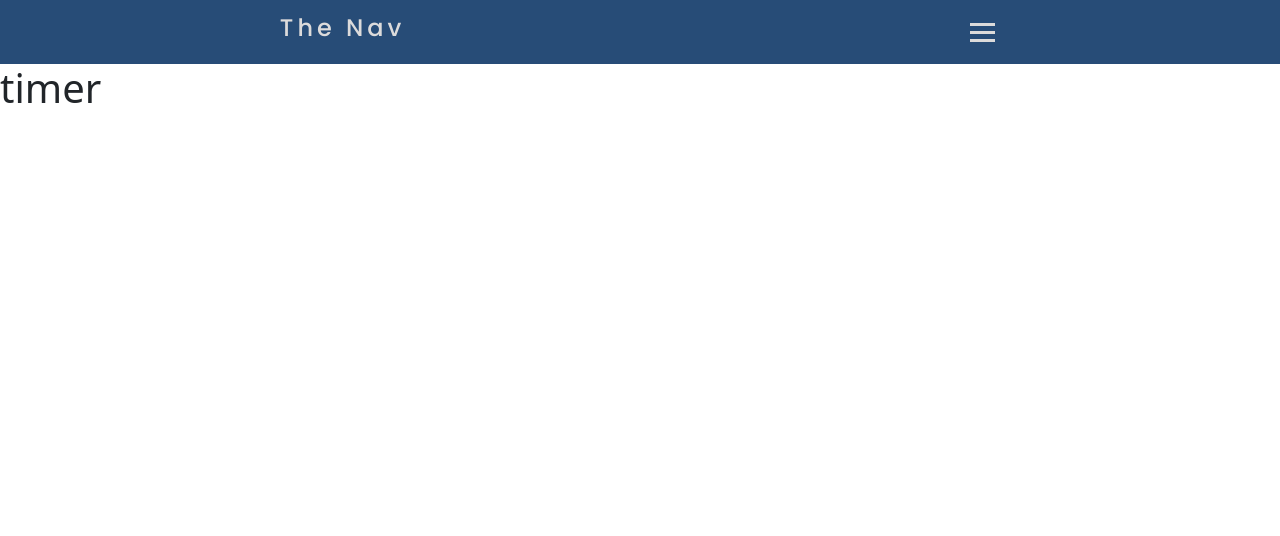
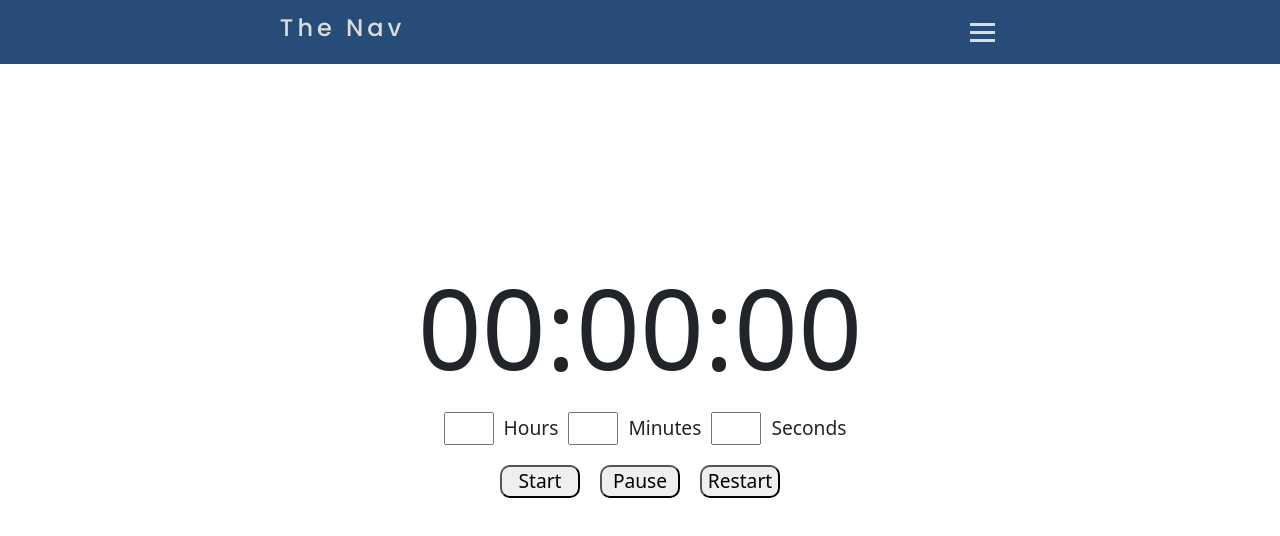
Before and after one commit to Eric-176/Task-Management-Solution, a React (Vite) app: page /timer in a window 1280 px wide. Shown: the top 536 px of the page. Built offline with nearby package versions, Linux system fonts and the light colour scheme.

Commit message:
added timer application

```diff
--- a/src/App.jsx
+++ b/src/App.jsx
@@ -3,6 +3,7 @@ import { Link, Navigate, Route, Routes } from "react-router-dom";
 import NoteApplication from "./notes/NoteApplication.jsx";
 import Settings from "./settings/Settings.tsx";
 import TodoApp from "./todo/TodoApp.tsx";
+import Timer from "./timer/Timer.tsx";
 import { useState, useEffect } from "react";
 
 const navSlide = () => {
@@ -40,11 +41,9 @@ function App() {
     for (let i = 0; i < settings.length; i++) {
       const link = document.getElementById(settings[i].id);
       if (!settings[i].checked) {
-        console.log(settings[i].id);
         link.style.display = "none";
       }
       if (settings[i].checked) {
-        console.log(settings[i].id);
         link.style.display = "block";
       }
     }
@@ -94,7 +93,7 @@ function App() {
         <Route path="/reminders" element={<h1>reminders</h1>}></Route>
         <Route path="/notes/*" element={<NoteApplication />}></Route>
         <Route path="/calendar" element={<h1>calendar</h1>}></Route>
-        <Route path="/timer" element={<h1>timer</h1>}></Route>
+        <Route path="/timer" element={<Timer />}></Route>
         <Route
           path="/settings"
           element={<Settings settings={settings} setSettings={setSettings} />}
--- /dev/null
+++ b/src/timer/Timer.css
@@ -0,0 +1,23 @@
+.TimerApp {
+  font-size: larger;
+  height: 80vh;
+  display: flex;
+  flex-direction: column;
+  align-items: center;
+  justify-content: center;
+}
+
+.TimerApp input {
+  margin: 10px;
+  width: 50px;
+}
+
+.TimerApp .timer .display {
+  font-size: 7rem;
+}
+
+.TimerApp .timerButtons .timerButton {
+  margin: 10px;
+  width: 80px;
+  border-radius: 10px;
+}
--- /dev/null
+++ b/src/timer/Timer.tsx
@@ -0,0 +1,128 @@
+import React, { useEffect, useRef, useState } from "react";
+import "./Timer.css";
+
+function Timer() {
+  const [time, setTime] = useState("00:00:00");
+  const [inputTime, setInputTime] = useState("00:00:00");
+  const timeRemaining = useRef(0);
+  const timerId: any = useRef();
+
+  function handleHours(e: any) {
+    if (!e.target.value) {
+      const newTime = "00" + time.substring(2, 8);
+      setTime(newTime);
+    } else if (e.target.value >= 0 && e.target.value <= 24) {
+      if (e.target.value <= 9) {
+        const newTime = "0" + e.target.value + time.substring(2, 8);
+        setTime(newTime);
+      } else {
+        const newTime = e.target.value + time.substring(2, 8);
+        setTime(newTime);
+      }
+    }
+  }
+
+  function handleMinutes(e: any) {
+    if (!e.target.value) {
+      const newTime = time.substring(0, 3) + "00" + time.substring(5, 8);
+      setTime(newTime);
+    } else if (e.target.value >= 0 && e.target.value <= 60) {
+      if (e.target.value <= 9) {
+        const newTime =
+          time.substring(0, 3) + "0" + e.target.value + time.substring(5, 8);
+        setTime(newTime);
+      } else {
+        const newTime =
+          time.substring(0, 3) + e.target.value + time.substring(5, 8);
+        setTime(newTime);
+      }
+    }
+  }
+
+  function handleSeconds(e: any) {
+    if (!e.target.value) {
+      const newTime = time.substring(0, 6) + "00";
+      setTime(newTime);
+    } else if (e.target.value >= 0 && e.target.value <= 60) {
+      if (e.target.value <= 9) {
+        const newTime = time.substring(0, 6) + "0" + e.target.value;
+        setTime(newTime);
+      } else {
+        const newTime = time.substring(0, 6) + e.target.value;
+        setTime(newTime);
+      }
+    }
+  }
+
+  function handleStart() {
+    setInputTime(time);
+    timeRemaining.current =
+      Number(time.substring(0, 2)) * 60 * 60 +
+      Number(time.substring(3, 5)) * 60 +
+      Number(time.substring(6, 8));
+    timerId.current = setInterval(() => {
+      let hours = String(Math.floor(timeRemaining.current / 60 / 60));
+      let minutes = String(Math.floor((timeRemaining.current % 60) / 60));
+      let seconds = String(Math.floor(timeRemaining.current % 60));
+      if (hours.length < 2) {
+        hours = "0" + hours;
+      }
+      if (minutes.length < 2) {
+        minutes = "0" + minutes;
+      }
+      if (seconds.length < 2) {
+        seconds = "0" + seconds;
+      }
+      const newTime =
+        String(hours) + ":" + String(minutes) + ":" + String(seconds);
+      console.log(newTime);
+      setTime(newTime);
+      if (timeRemaining.current !== 0) {
+        timeRemaining.current--;
+      } else {
+        clearInterval(timerId.current);
+      }
+    }, 1000);
+  }
+
+  function handlePause() {
+    clearInterval(timerId.current);
+  }
+
+  function handleRestart() {
+    setTime(inputTime);
+  }
+
+  return (
+    <div className="TimerApp">
+      <div className="timer">
+        <h1 className="display">{time}</h1>
+      </div>
+      <div className="timerInput">
+        <input id="hours" type="number" onChange={handleHours} />
+        <label htmlFor="">Hours</label>
+        <input id="minutes" type="number" onChange={handleMinutes} />
+        <label htmlFor="minutes">Minutes</label>
+        <input type="number" onChange={handleSeconds} />
+        <label htmlFor="">Seconds</label>
+      </div>
+      <div className="timerButtons">
+        <button
+          className="timerButton startButton"
+          id="startButton"
+          onClick={handleStart}
+        >
+          Start
+        </button>
+        <button className="timerButton stopButton" onClick={handlePause}>
+          Pause
+        </button>
+        <button className="timerButton restartButton" onClick={handleRestart}>
+          Restart
+        </button>
+      </div>
+    </div>
+  );
+}
+
+export default Timer;
--- a/src/todo/TodoApp.css
+++ b/src/todo/TodoApp.css
@@ -13,7 +13,7 @@
 }
 
 .TodoAppBody {
-  height: 100vh;
+  height: 80vh;
   display: flex;
   align-items: center;
   justify-content: space-around;
```
